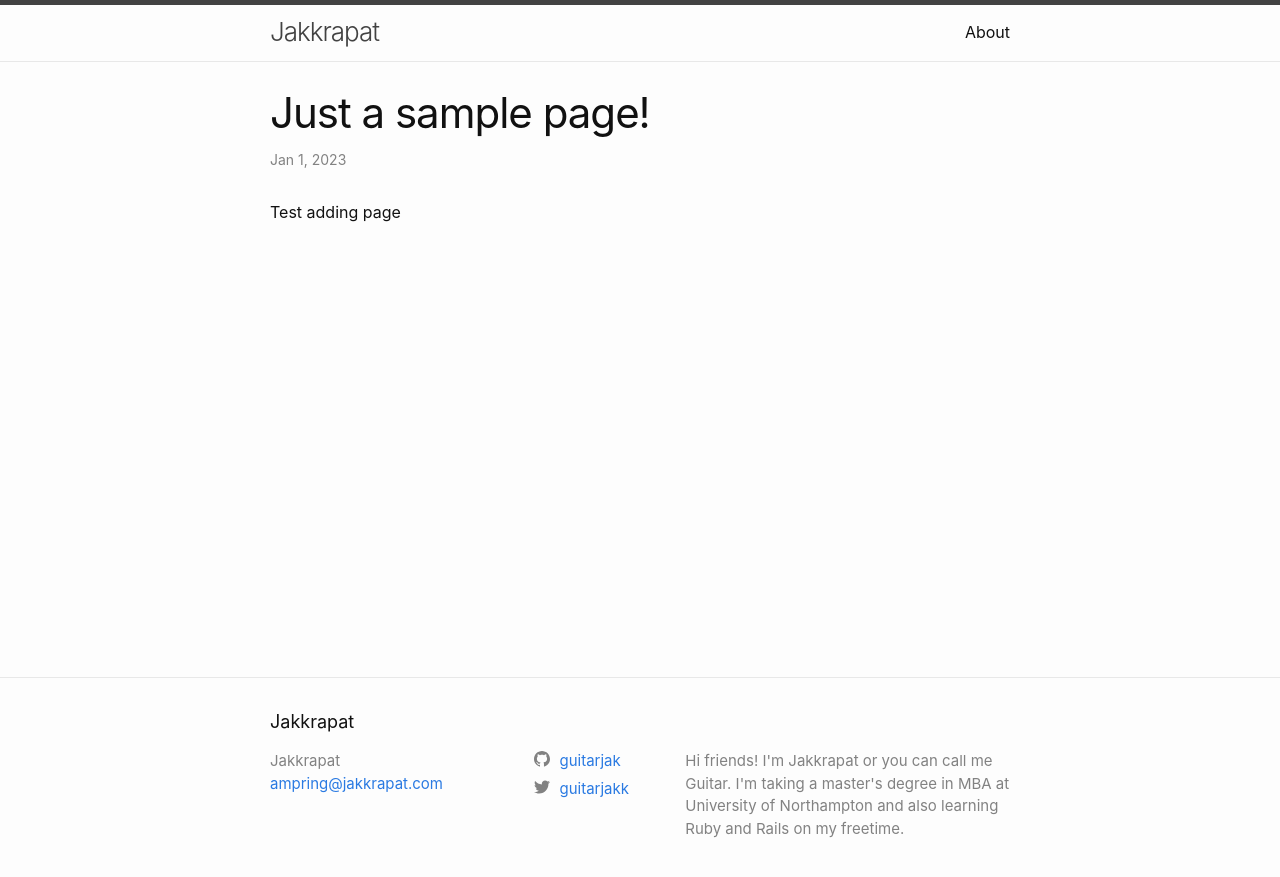
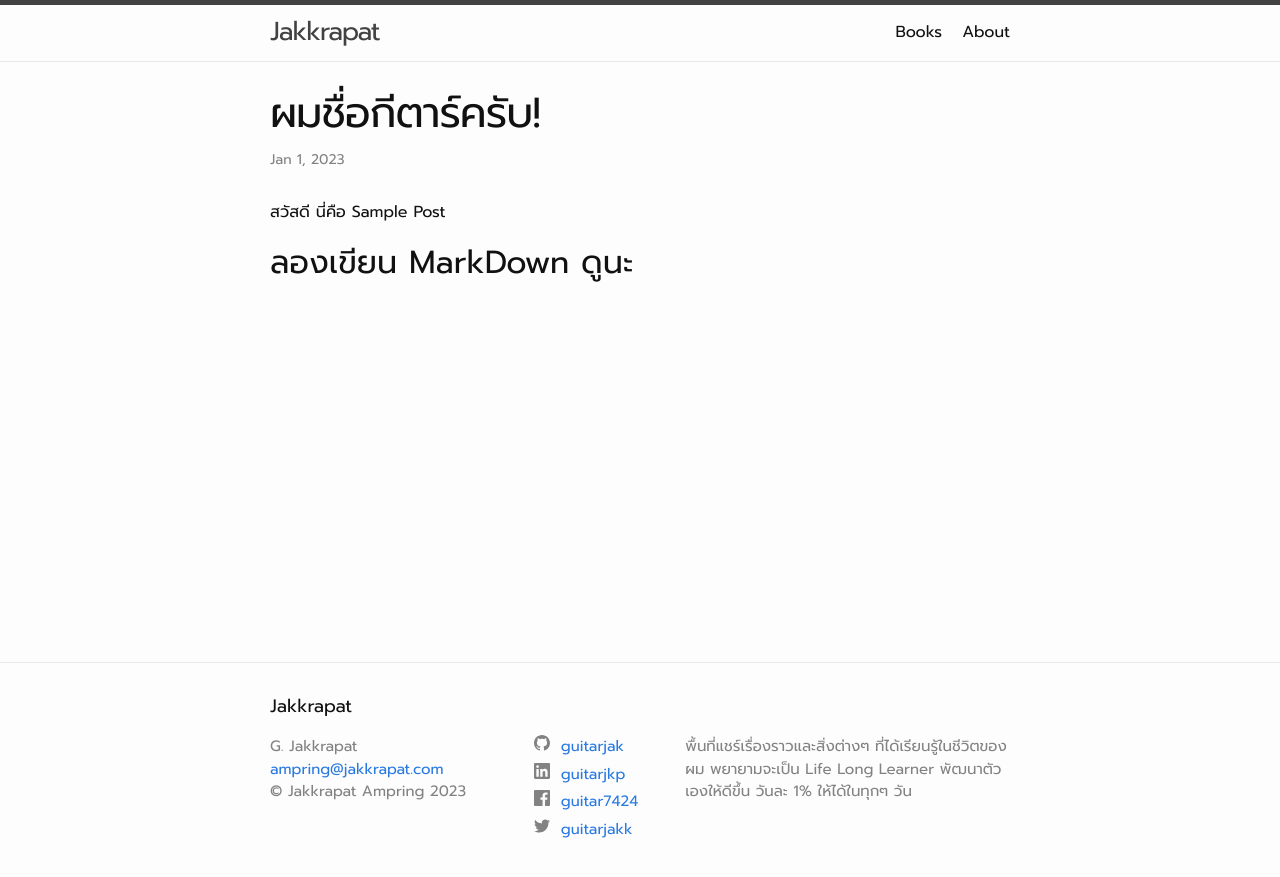
Before and after one commit to guitarjak/my-jekyll-blog, a Jekyll site: the page built from _posts/2023-01-01-sample-post.md, in a window 1280 px wide. Shown: the top 877 px of the page. Built offline with Jekyll 4.4.1, drawn with Linux system fonts in a browser that asks for light colours.

Commit message:
change font & add branding

```diff
--- a/_config.yml
+++ b/_config.yml
@@ -21,14 +21,21 @@
 title: Jakkrapat
 email: ampring@jakkrapat.com
 description: >- # this means to ignore newlines until "baseurl:"
-  Hi friends! I'm Jakkrapat or you can call me Guitar. I'm
-  taking a master's degree in MBA at University of Northampton
-  and also learning Ruby and Rails on my freetime.
+  พื้นที่แชร์เรื่องราวและสิ่งต่างๆ ที่ได้เรียนรู้ในชีวิตของผม
+  พยายามจะเป็น Life Long Learner พัฒนาตัวเองให้ดีขึ้น
+  วันละ 1% ให้ได้ในทุกๆ วัน
 
 baseurl: "" # the subpath of your site, e.g. /blog
 url: "http://www.jakkrapat.com" # the base hostname & protocol for your site, e.g. http://example.com
 twitter_username: guitarjakk
 github_username:  guitarjak
+
+# Added my site's branding
+author: G. Jakkrapat
+copyright: "Jakkrapat Ampring"
+facebook_username: guitar7424
+linkedin_username: guitarjkp
+twitter_username: guitarjakk
 
 # Build settings
 # Removed minima theme as it is now a regular theme
--- a/_includes/footer.html
+++ b/_includes/footer.html
@@ -18,6 +18,9 @@
             {%- if site.email -%}
             <li><a class="u-email" href="mailto:{{ site.email }}">{{ site.email }}</a></li>
             {%- endif -%}
+            {%- if site.copyright -%}
+            <li>&copy; {{ site.copyright }} {{ 'now' | date: "%Y" }} </li>
+            {%- endif -%}
         </ul>
       </div>
 
--- a/_includes/head.html
+++ b/_includes/head.html
@@ -3,6 +3,8 @@
   <meta http-equiv="X-UA-Compatible" content="IE=edge">
   <meta name="viewport" content="width=device-width, initial-scale=1">
   <link rel="stylesheet" href="{{ "/assets/main.css" | relative_url }}">
+  <link rel="stylesheet" href="https://fonts.googleapis.com/css?family=Prompt:400,700&display=swap">
+
   {%- feed_meta -%}
   {%- if jekyll.environment == 'production' and site.google_analytics -%}
     {%- include google-analytics.html -%}
--- a/_includes/social.html
+++ b/_includes/social.html
@@ -1,13 +1,18 @@
 <ul class="social-media-list">
+  {%- if site.github_username -%}<li><a href="https://github.com/{{ site.github_username| cgi_escape | escape }}"><svg class="svg-icon"><use xlink:href="{{ '/assets/minima-social-icons.svg#github' | relative_url }}"></use></svg> <span class="username">{{ site.github_username| escape }}</span></a></li>{%- endif -%}
+  {%- if site.linkedin_username -%}<li><a href="https://www.linkedin.com/in/{{ site.linkedin_username| cgi_escape | escape }}"><svg class="svg-icon"><use xlink:href="{{ '/assets/minima-social-icons.svg#linkedin' | relative_url }}"></use></svg> <span class="username">{{ site.linkedin_username| escape }}</span></a></li>{%- endif -%}
+  {%- if site.facebook_username -%}<li><a href="https://www.facebook.com/{{ site.facebook_username| cgi_escape | escape }}"><svg class="svg-icon"><use xlink:href="{{ '/assets/minima-social-icons.svg#facebook' | relative_url }}"></use></svg> <span class="username">{{ site.facebook_username| escape }}</span></a></li>{%- endif -%}
+  {%- if site.twitter_username -%}<li><a href="https://www.twitter.com/{{ site.twitter_username| cgi_escape | escape }}"><svg class="svg-icon"><use xlink:href="{{ '/assets/minima-social-icons.svg#twitter' | relative_url }}"></use></svg> <span class="username">{{ site.twitter_username| escape }}</span></a></li>{%- endif -%}
+
   {%- if site.dribbble_username -%}<li><a href="https://dribbble.com/{{ site.dribbble_username| cgi_escape | escape }}"><svg class="svg-icon"><use xlink:href="{{ '/assets/minima-social-icons.svg#dribbble' | relative_url }}"></use></svg> <span class="username">{{ site.dribbble_username| escape }}</span></a></li>{%- endif -%}
-  {%- if site.facebook_username -%}<li><a href="https://www.facebook.com/{{ site.facebook_username| cgi_escape | escape }}"><svg class="svg-icon"><use xlink:href="{{ '/assets/minima-social-icons.svg#facebook' | relative_url }}"></use></svg> <span class="username">{{ site.facebook_username| escape }}</span></a></li>{%- endif -%}
+
   {%- if site.flickr_username -%}<li><a href="https://www.flickr.com/photos/{{ site.flickr_username| cgi_escape | escape }}"><svg class="svg-icon"><use xlink:href="{{ '/assets/minima-social-icons.svg#flickr' | relative_url }}"></use></svg> <span class="username">{{ site.flickr_username| escape }}</span></a></li>{%- endif -%}
-  {%- if site.github_username -%}<li><a href="https://github.com/{{ site.github_username| cgi_escape | escape }}"><svg class="svg-icon"><use xlink:href="{{ '/assets/minima-social-icons.svg#github' | relative_url }}"></use></svg> <span class="username">{{ site.github_username| escape }}</span></a></li>{%- endif -%}
+
   {%- if site.instagram_username -%}<li><a href="https://instagram.com/{{ site.instagram_username| cgi_escape | escape }}"><svg class="svg-icon"><use xlink:href="{{ '/assets/minima-social-icons.svg#instagram' | relative_url }}"></use></svg> <span class="username">{{ site.instagram_username| escape }}</span></a></li>{%- endif -%}
-  {%- if site.linkedin_username -%}<li><a href="https://www.linkedin.com/in/{{ site.linkedin_username| cgi_escape | escape }}"><svg class="svg-icon"><use xlink:href="{{ '/assets/minima-social-icons.svg#linkedin' | relative_url }}"></use></svg> <span class="username">{{ site.linkedin_username| escape }}</span></a></li>{%- endif -%}
+
   {%- if site.pinterest_username -%}<li><a href="https://www.pinterest.com/{{ site.pinterest_username| cgi_escape | escape }}"><svg class="svg-icon"><use xlink:href="{{ '/assets/minima-social-icons.svg#pinterest' | relative_url }}"></use></svg> <span class="username">{{ site.pinterest_username| escape }}</span></a></li>{%- endif -%}
   {%- for mst in site.mastodon -%}{%- if mst.username and mst.instance -%}<li><a href="https://{{ mst.instance| cgi_escape | escape}}/@{{mst.username}}"><svg class="svg-icon"><use xlink:href="{{ '/assets/minima-social-icons.svg#mastodon' | relative_url }}"></use></svg> <span class="username">{{ mst.username|escape }}</span></a></li>{%- endif -%}{%- endfor -%}
-  {%- if site.twitter_username -%}<li><a href="https://www.twitter.com/{{ site.twitter_username| cgi_escape | escape }}"><svg class="svg-icon"><use xlink:href="{{ '/assets/minima-social-icons.svg#twitter' | relative_url }}"></use></svg> <span class="username">{{ site.twitter_username| escape }}</span></a></li>{%- endif -%}
+
   {%- if site.youtube_username -%}<li><a href="https://youtube.com/{{ site.youtube_username| cgi_escape | escape }}"><svg class="svg-icon"><use xlink:href="{{ '/assets/minima-social-icons.svg#youtube' | relative_url }}"></use></svg> <span class="username">{{ site.youtube_username| escape }}</span></a></li>{%- endif -%}
   {%- if site.googleplus_username -%}<li><a href="https://plus.google.com/{{ site.googleplus_username| escape }}"><svg class="svg-icon"><use xlink:href="{{ '/assets/minima-social-icons.svg#googleplus' | relative_url }}"></use></svg> <span class="username">{{ site.googleplus_username| escape }}</span></a></li>{%- endif -%}
   {%- if site.rss -%}<li><a href="{{ 'feed.xml' | relative_url }}"><svg class="svg-icon"><use xlink:href="{{ '/assets/minima-social-icons.svg#rss' | relative_url }}"></use></svg> <span>{{ site.rss | escape }}</span></a></li>{%- endif -%}
--- a/_posts/2023-01-01-sample-post.md
+++ b/_posts/2023-01-01-sample-post.md
@@ -1,7 +1,9 @@
 ---
 layout: post
-title:  "Just a sample page!"
+title:  "ผมชื่อกีตาร์ครับ!"
 date:   2023-01-01 18:25:07 +0100
 categories: jekyll
 ---
-Test adding page
+สวัสดี นี่คือ Sample Post
+
+## ลองเขียน MarkDown ดูนะ
--- a/_sass/minima.scss
+++ b/_sass/minima.scss
@@ -2,7 +2,8 @@
 
 // Define defaults for each variable.
 
-$base-font-family: -apple-system, BlinkMacSystemFont, "Segoe UI", Roboto, Helvetica, Arial, sans-serif, "Apple Color Emoji", "Segoe UI Emoji", "Segoe UI Symbol" !default;
+$base-font-family: 'Prompt', -apple-system, BlinkMacSystemFont, "Segoe UI", Roboto, "Helvetica Neue", Arial, sans-serif, "Apple Color Emoji", "Segoe UI Emoji", "Segoe UI Symbol" !default;
+
 $base-font-size:   16px !default;
 $base-font-weight: 400 !default;
 $small-font-size:  $base-font-size * 0.875 !default;
```
Also changed, not shown: books/2023-10-14-books.md (added, +9 -0 lines).
